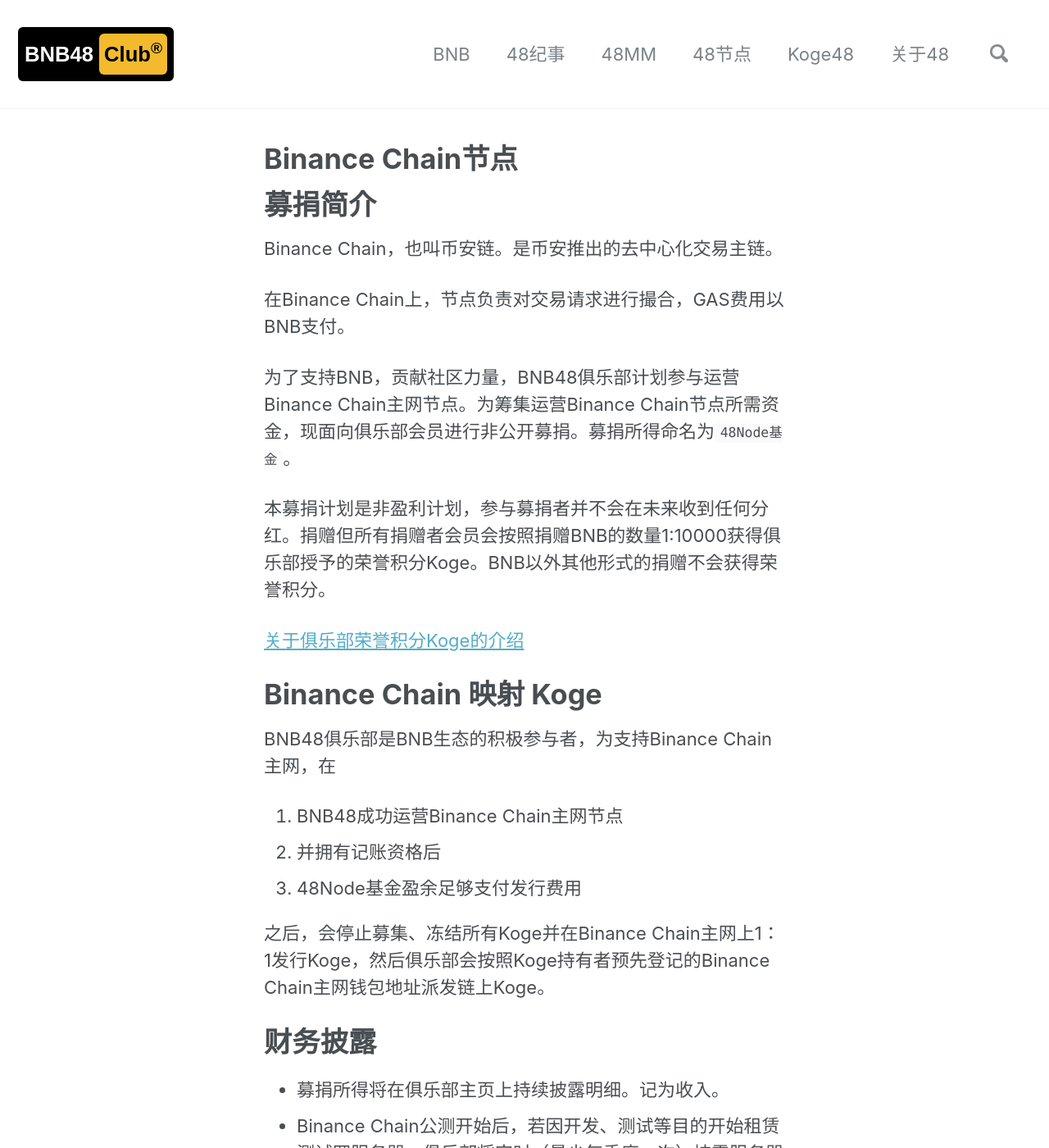
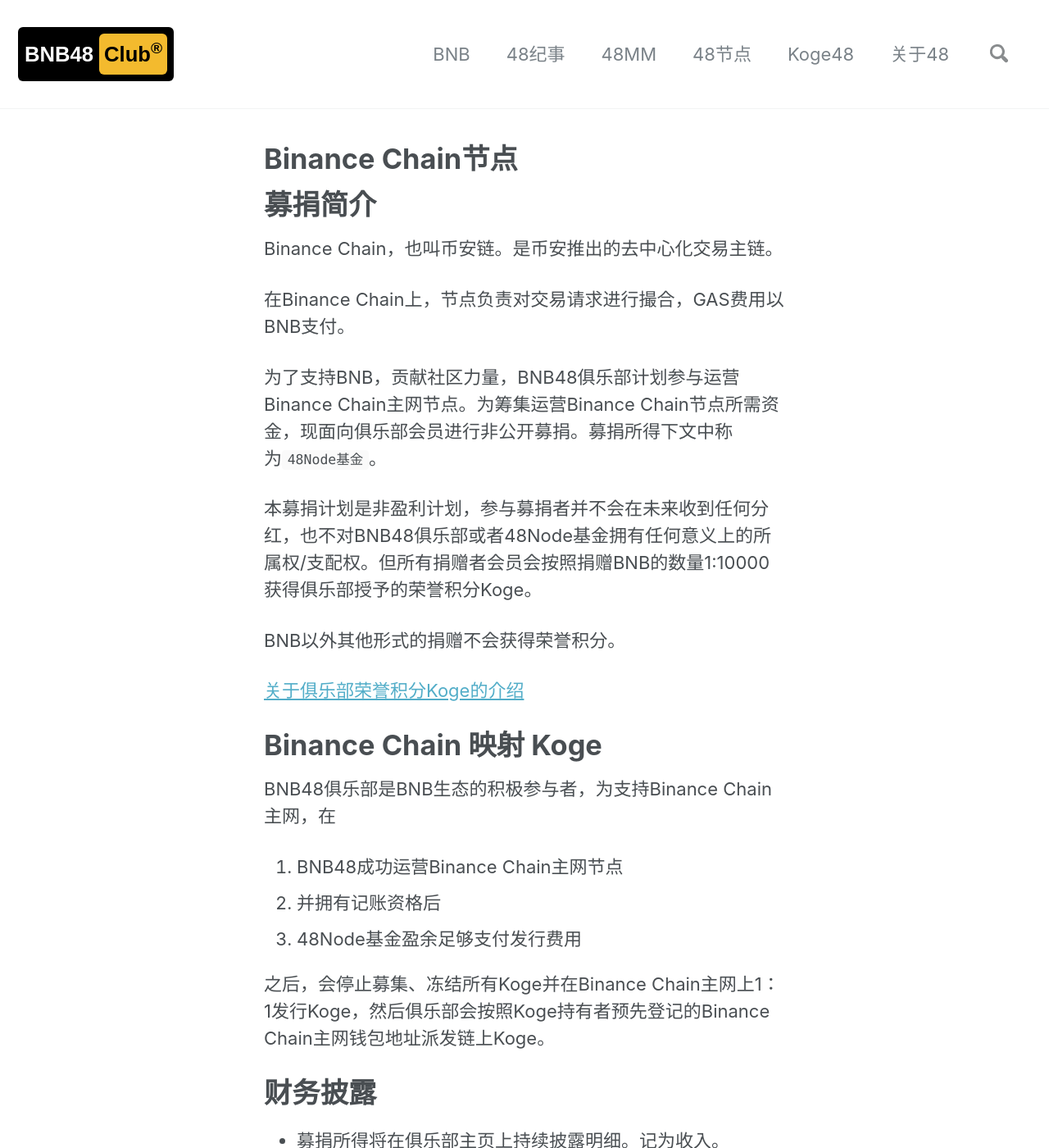
Before and after one commit to 48Club/BNB48Club.github.io, a Jekyll site: the page built from _pages/binancenode.md, in a window 1280 px wide and 1400 px high. Shown: the whole window at 82% size. Built offline with Jekyll 4.4.1, drawn with Linux system fonts in a browser that asks for light colours; nearby versions of some CDN libraries; some of the changed text lies outside the part shown.

Commit message:
Update binancenode.md

```diff
--- a/_pages/binancenode.md
+++ b/_pages/binancenode.md
@@ -9,11 +9,14 @@
 
 在Binance Chain上，节点负责对交易请求进行撮合，GAS费用以BNB支付。
 
-为了支持BNB，贡献社区力量，BNB48俱乐部计划参与运营Binance Chain主网节点。为筹集运营Binance Chain节点所需资金，现面向俱乐部会员进行非公开募捐。募捐所得命名为`48Node基金`。
+为了支持BNB，贡献社区力量，BNB48俱乐部计划参与运营Binance Chain主网节点。为筹集运营Binance Chain节点所需资金，现面向俱乐部会员进行非公开募捐。募捐所得下文中称为`48Node基金`。
 
-本募捐计划是非盈利计划，参与募捐者并不会在未来收到任何分红。捐赠但所有捐赠者会员会按照捐赠BNB的数量1:10000获得俱乐部授予的荣誉积分Koge。BNB以外其他形式的捐赠不会获得荣誉积分。
+本募捐计划是非盈利计划，参与募捐者并不会在未来收到任何分红，也不对BNB48俱乐部或者48Node基金拥有任何意义上的所属权/支配权。但所有捐赠者会员会按照捐赠BNB的数量1:10000获得俱乐部授予的荣誉积分Koge。
+
+BNB以外其他形式的捐赠不会获得荣誉积分。
 
 [关于俱乐部荣誉积分Koge的介绍](http://bnb48.club/koge48)
+
 # Binance Chain 映射 Koge
 BNB48俱乐部是BNB生态的积极参与者，为支持Binance Chain主网，在
 1. BNB48成功运营Binance Chain主网节点
@@ -42,3 +45,6 @@
 # 计划终止
 BNB48的主网节点计划遇到以下情形时会宣布终止：
 1. 48Node基金全部花费完，且BNB48并无节点获得记账资格，则停止资金募集，后续计划终止。
+
+# 捐赠方法
+请按照[俱乐部介绍](./about)中给出的收款方式进行捐赠，如捐赠BNB，请于捐赠后发送email到donate@bnb48.club 领取荣誉积分奖励。
```
Also changed, not shown: other parts of _pages/binancenode.md (+1 -1 lines).
